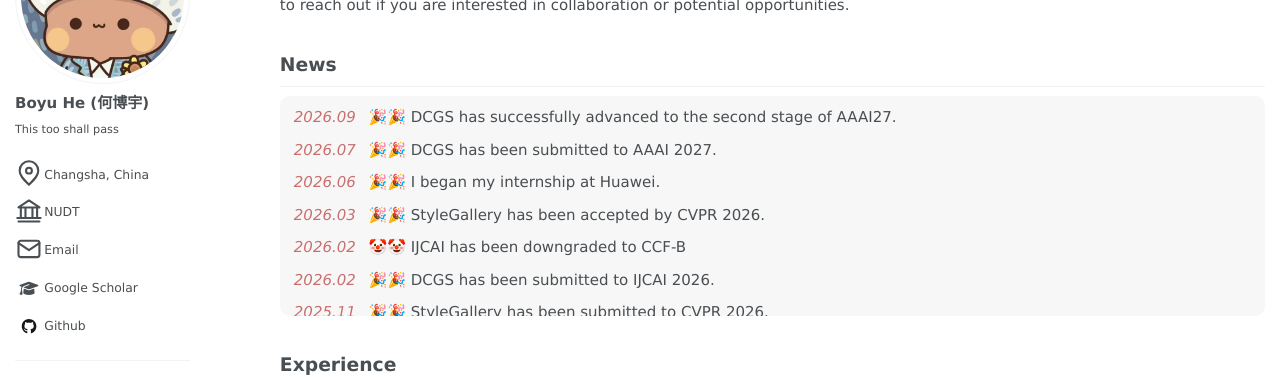
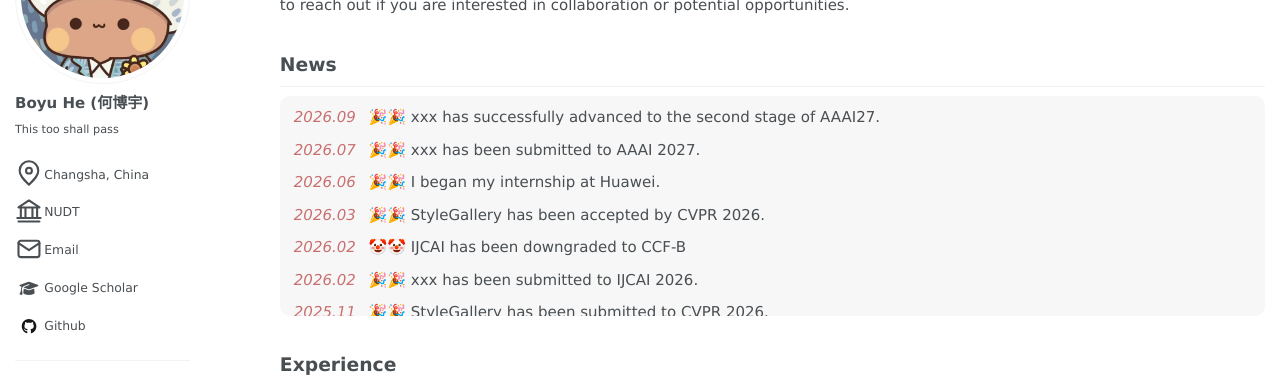
Before and after one commit to iiiiiiiword/iiiiiiiword.github.io, a Jekyll site: the page built from _pages/about.md, in a window 1280 px wide and 900 px high. Shown: the part 191-568 px from the top of the window. Built offline with Jekyll 4.4.1, drawn with Linux system fonts in a browser that asks for light colours; some web fonts are replaced; our own code applies the rules of GitHub Pages for plain Markdown files.

Commit message:
Update about.md

```diff
--- a/_pages/about.md
+++ b/_pages/about.md
@@ -16,12 +16,12 @@ News
 <div class="news-box">
   <ul class="news-list">
 
-<li><span class="news-date"><em>2026.09</em></span> 🎉🎉 DCGS has successfully advanced to the second stage of AAAI27.</li>
-<li><span class="news-date"><em>2026.07</em></span> 🎉🎉 DCGS has been submitted to AAAI 2027.</li>
+<li><span class="news-date"><em>2026.09</em></span> 🎉🎉 xxx has successfully advanced to the second stage of AAAI27.</li>
+<li><span class="news-date"><em>2026.07</em></span> 🎉🎉 xxx has been submitted to AAAI 2027.</li>
 <li><span class="news-date"><em>2026.06</em></span> 🎉🎉 I began my internship at Huawei.</li>
 <li><span class="news-date"><em>2026.03</em></span> 🎉🎉 StyleGallery has been accepted by CVPR 2026.</li>
 <li><span class="news-date"><em>2026.02</em></span> 🤡🤡 IJCAI has been downgraded to CCF-B</li>
-<li><span class="news-date"><em>2026.02</em></span> 🎉🎉 DCGS has been submitted to IJCAI 2026.</li>
+<li><span class="news-date"><em>2026.02</em></span> 🎉🎉 xxx has been submitted to IJCAI 2026.</li>
 <li><span class="news-date"><em>2025.11</em></span> 🎉🎉 StyleGallery has been submitted to CVPR 2026.</li>
 <li><span class="news-date"><em>2024.09</em></span> 🎉🎉 I began my graduate studies at NUDT.</li>
 <li><span class="news-date"><em>2024.06</em></span> 🎉🎉 I have successfully completed my undergraduate studies!.</li>
```
